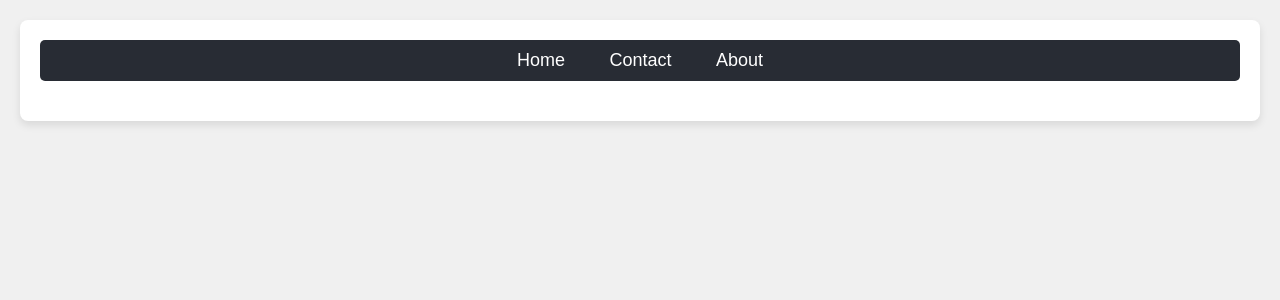
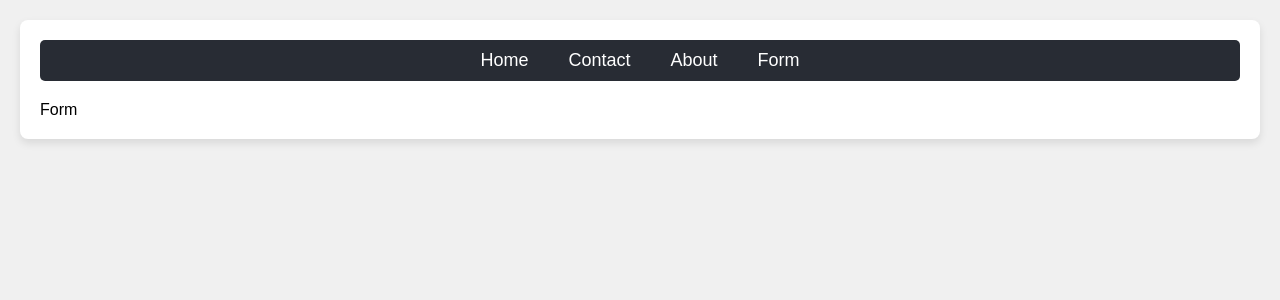
Before and after one commit to Vinay-Id/React-Apps, a React (Create React App) app in the folder routing-app/: page /form in a window 1280 px wide. Before the commit this address had no page. Shown: the top 300 px of the page. Built offline with nearby package versions, Linux system fonts and the light colour scheme.

Commit message:
added form component

```diff
--- a/routing-app/src/App.jsx
+++ b/routing-app/src/App.jsx
@@ -3,6 +3,7 @@ import { BrowserRouter, Routes, Route, Link } from "react-router-dom";
 import Home from "./Home";
 import Contact from "./Contact";
 import About from "./About";
+import Form from "./Form";
 function App() {
   return (
     <div className="container">
@@ -11,13 +12,16 @@ function App() {
           <nav>
             <ul>
               <li>
-                <Link to="/">Home</Link>{" "}
+                <Link to="/">Home</Link>
               </li>
               <li>
-                <Link to="/contact">Contact</Link>{" "}
+                <Link to="/contact">Contact</Link>
               </li>
               <li>
-                <Link to="/about">About</Link>{" "}
+                <Link to="/about">About</Link>
+              </li>
+              <li>
+                <Link to="/form">Form</Link>
               </li>
             </ul>
           </nav>
@@ -26,6 +30,7 @@ function App() {
           <Route path="/" element={<Home />}></Route>
           <Route path="/contact" element={<Contact />}></Route>
           <Route path="/about" element={<About />}></Route>
+          <Route path="/form" element={<Form/>}></Route>
         </Routes>
       </BrowserRouter>
     </div>
--- /dev/null
+++ b/routing-app/src/Form.jsx
@@ -0,0 +1,9 @@
+import React from 'react'
+
+const Form = () => {
+  return (
+    <div>Form</div>
+  )
+}
+
+export default Form
```
